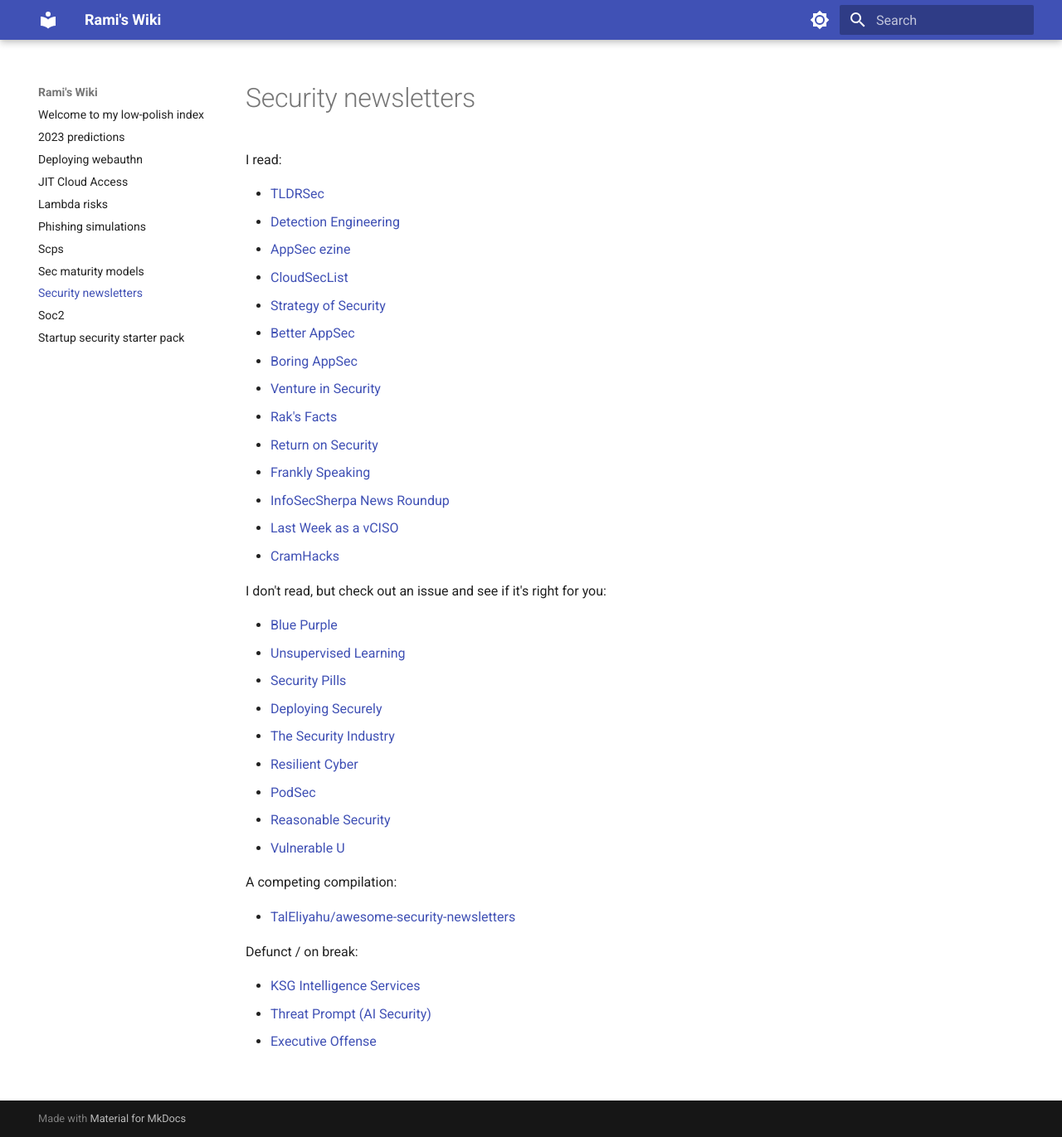
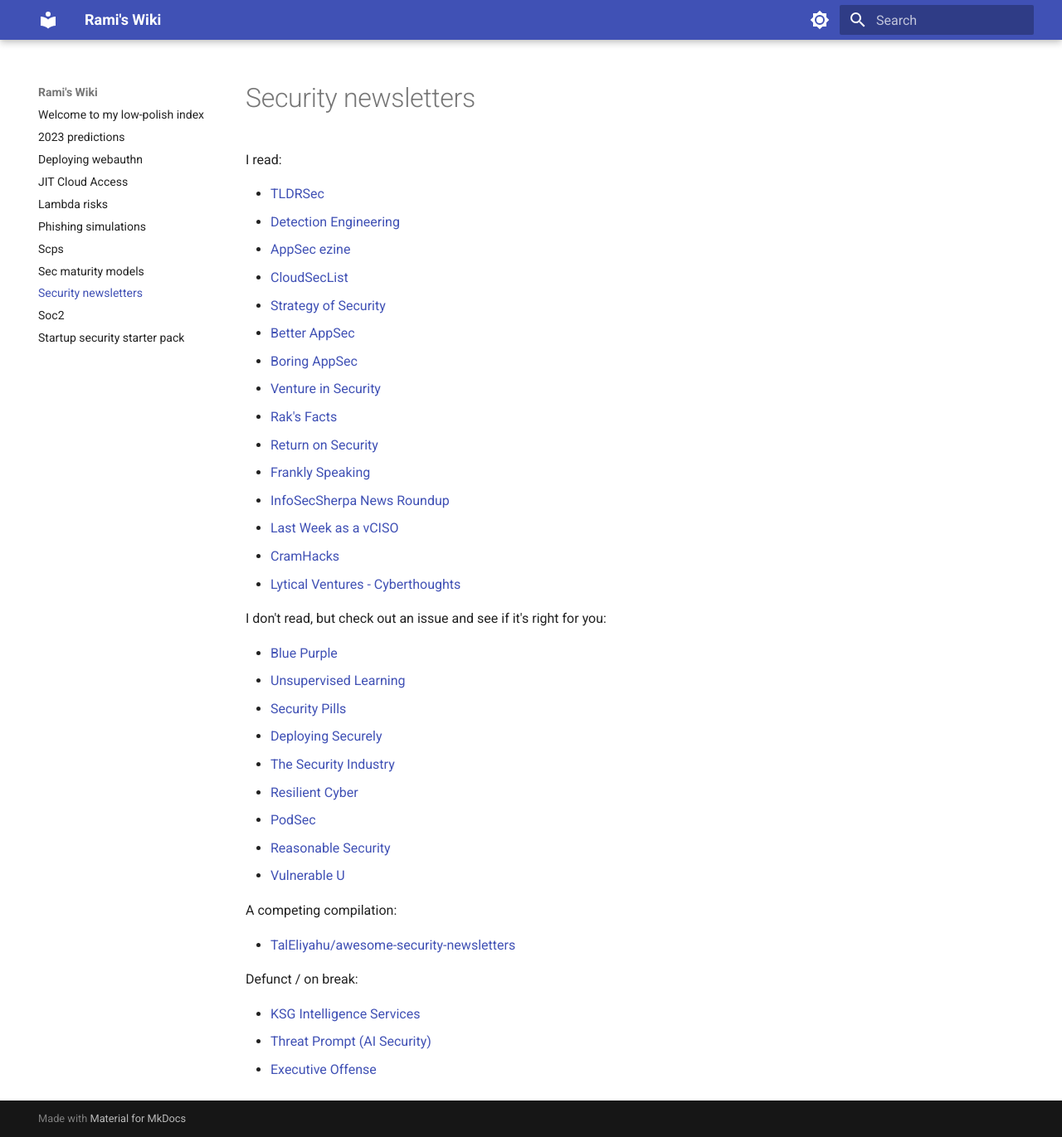
Before and after one commit to ramimac/wiki, an MkDocs documentation site: the page built from docs/security-newsletters.md, in a window 1280 px wide and 1371 px high. Shown: the whole window at 83% size. Built offline with MkDocs 1.6.1 and Material for MkDocs 9.7.7, drawn with Linux system fonts in a browser that asks for light colours.

Commit message:
Fixes #36: Cyberthoughts

```diff
--- a/docs/security-newsletters.md
+++ b/docs/security-newsletters.md
@@ -18,6 +18,7 @@
 * [InfoSecSherpa News Roundup](https://infosecsherpa.medium.com/)
 * [Last Week as a vCISO](https://www.lastweekasavciso.com/)
 * [CramHacks](https://www.cramhacks.com/)
+* [Lytical Ventures - Cyberthoughts](https://www.lyticalventures.com/cyberthoughts/categories/cyber-thoughts)
 
 I don't read, but check out an issue and see if it's right for you:
 
```
